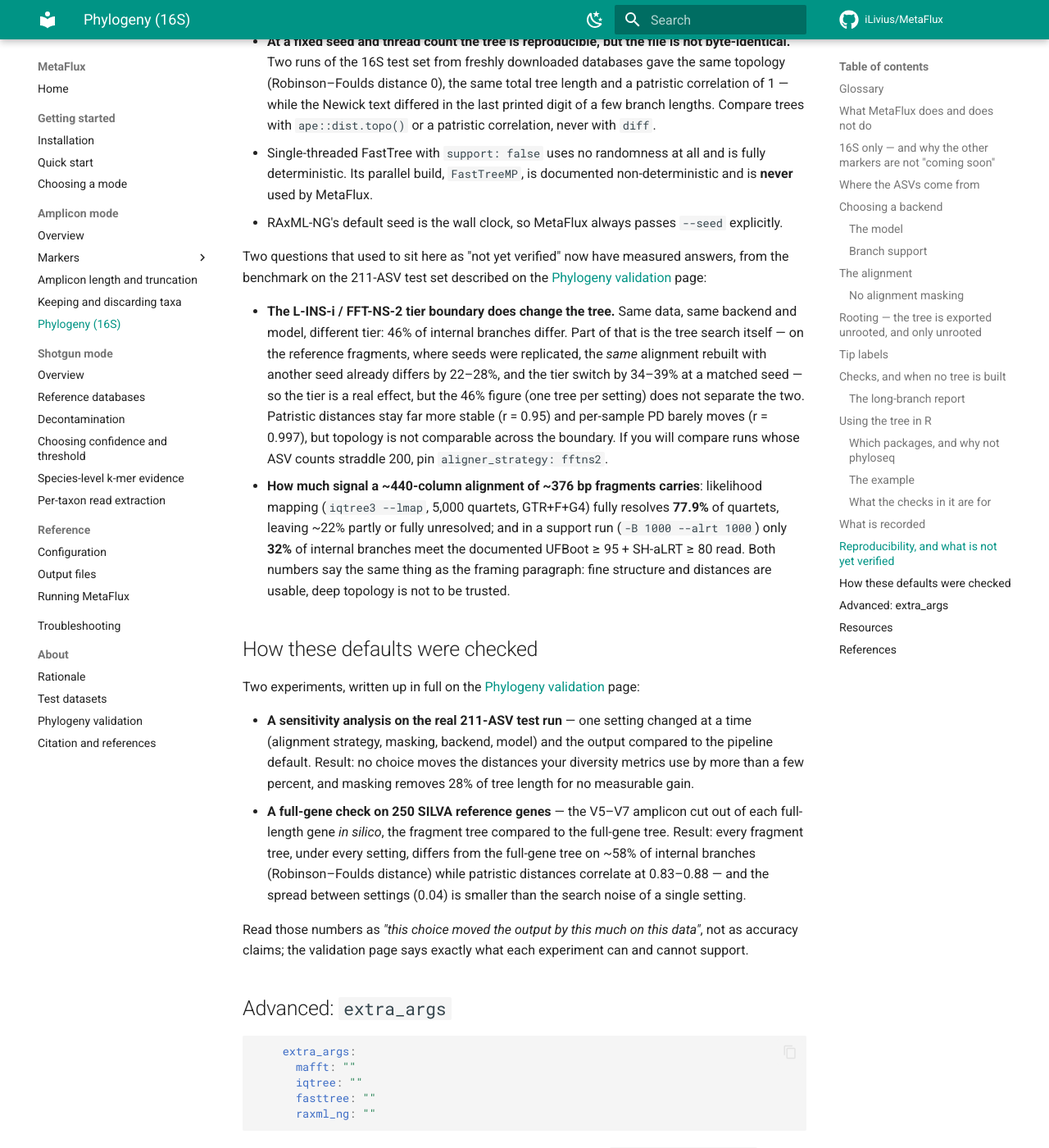
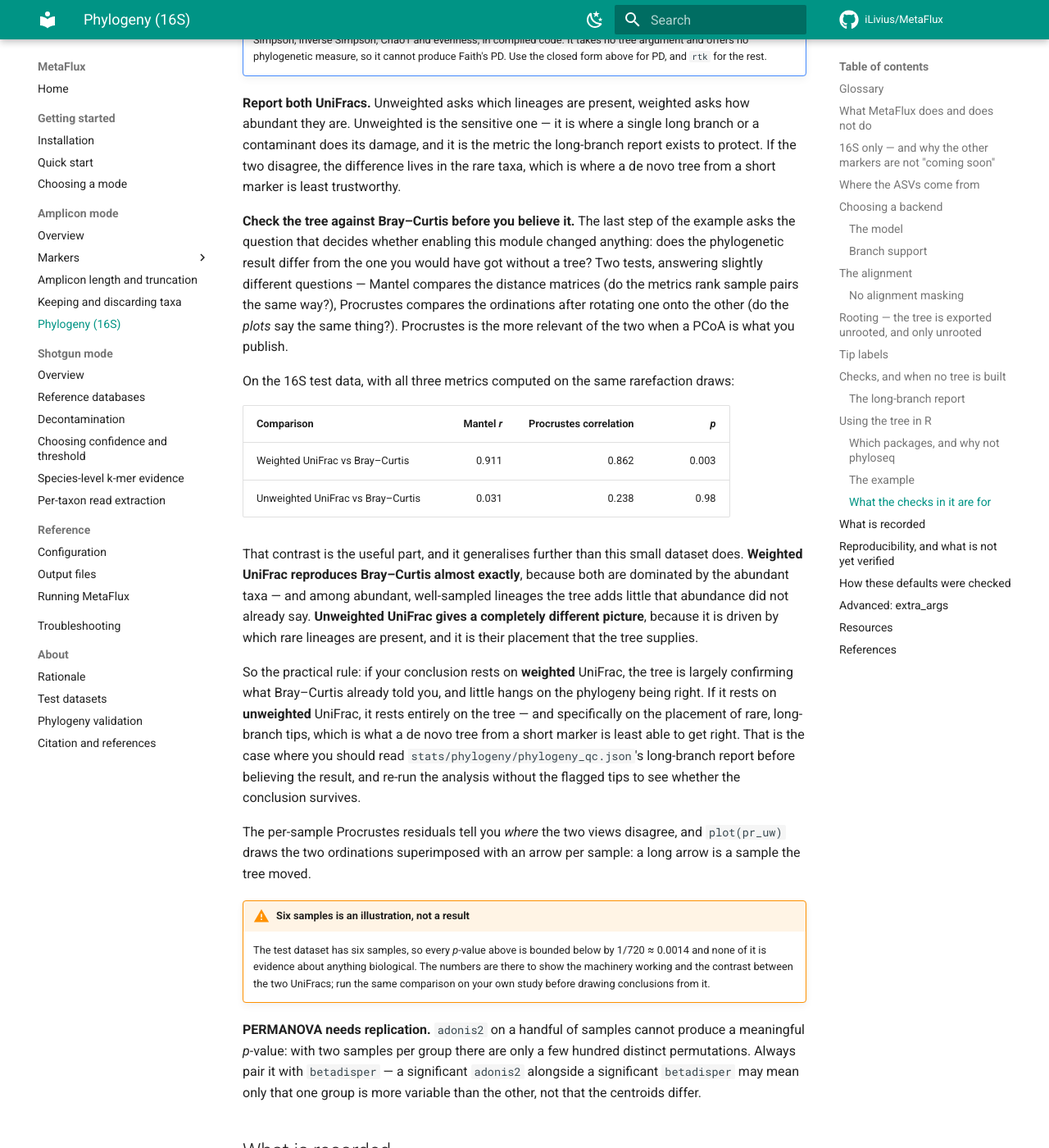
Before and after one commit to iLivius/MetaFlux, an MkDocs documentation site: the page built from docs/amplicon/phylogeny.md, in a window 1280 px wide and 1400 px high, scrolled down 18651 px. Shown: the whole window at 82% size. Built offline with MkDocs 1.6.1 and Material for MkDocs 9.7.7, drawn with Linux system fonts in a browser that asks for light colours; comment, search, counter and statistics services are not loaded; some of the changed text lies outside the part shown.

Commit message:
Docs: compare the phylogenetic ordination against Bray-Curtis
Adds the step that asks whether enabling the module changed anything: Mantel on
the distance matrices and Procrustes on the ordinations, against Bray-Curtis.
All three metrics are now computed on the same rarefaction draws inside one
loop, so a comparison between them reflects the metrics and not two different
subsamples.

On the 16S test data the two UniFracs behave completely differently:

  weighted   UniFrac vs Bray-Curtis : Mantel r 0.911, Procrustes 0.862, p 0.003
  unweighted UniFrac vs Bray-Curtis : Mantel r 0.031, Procrustes 0.238, p 0.98

Weighted UniFrac essentially reproduces Bray-Curtis, because both are dominated
by the abundant taxa, where the tree adds least. Unweighted UniFrac gives a
different picture, driven by which rare lineages are present - which is exactly
the placement a de novo tree from a short marker is least able to get right. So
a conclusion resting on weighted UniFrac is largely confirming Bray-Curtis,
while one resting on unweighted UniFrac rests on the tree, and the long-branch
report is what to check before believing it.

Six samples bounds every p-value at 1/720, so the numbers illustrate the
machinery rather than showing anything biological; the page says so. Mantel and
Procrustes references added.

````diff
--- a/docs/amplicon/phylogeny.md
+++ b/docs/amplicon/phylogeny.md
@@ -603,20 +603,30 @@
 # unweighted UniFrac distances differing by up to 0.109, while two independent
 # 100-iteration averages differed by at most 0.016. That factor of ~7 is the
 # whole argument for doing it this way.
-average_unifrac <- function(counts, tree, metric, depth, iters) {
-  total <- NULL
+#
+# All the metrics are computed on the SAME subsample within each iteration, so
+# that any later comparison between them reflects the metrics themselves and not
+# two different draws of the dice.
+average_dists <- function(counts, tree, metrics, depth, iters) {
+  totals <- setNames(vector("list", length(metrics)), metrics)
   for (i in seq_len(iters)) {
     rarefied <- rarefy_once(counts, depth)
-    d <- as.matrix(rbiom::bdiv_distmat(rbiom::as_rbiom(rarefied, tree = tree),
-                                       bdiv = metric))
-    total <- if (is.null(total)) d else total + d
+    biom_i   <- rbiom::as_rbiom(rarefied, tree = tree)
+    for (m in metrics) {
+      d <- as.matrix(rbiom::bdiv_distmat(biom_i, bdiv = m))
+      totals[[m]] <- if (is.null(totals[[m]])) d else totals[[m]] + d
+    }
   }
-  as.dist(total / iters)
+  lapply(totals, function(x) as.dist(x / iters))
 }
 
 set.seed(42)   # the subsampling is random; fix it so the run is repeatable
-uw <- average_unifrac(counts, tree, "unweighted_unifrac", depth, n_iters)
-wt <- average_unifrac(counts, tree, "weighted_unifrac",   depth, n_iters)
+dists <- average_dists(counts, tree,
+                       c("unweighted_unifrac", "weighted_unifrac", "bray"),
+                       depth, n_iters)
+uw <- dists$unweighted_unifrac
+wt <- dists$weighted_unifrac
+bc <- dists$bray          # Bray-Curtis: no tree involved, the non-phylogenetic view
 
 # ── 10. Ordination ──────────────────────────────────────────────────────────
 # PCoA (classical multidimensional scaling) is the standard partner for a
@@ -639,6 +649,38 @@
 # group <- factor(c("treated", "treated", "control", "control", "treated", "control"))
 # print(adonis2(uw ~ group, permutations = 999))
 # print(permutest(betadisper(uw, group), permutations = 999))
+
+# ── 12. Is the tree telling you anything Bray-Curtis doesn't? ───────────────
+# The question worth asking before you report a phylogenetic result: does it
+# actually differ from the answer you would have got without a tree? Two ways to
+# ask, and they answer slightly different questions.
+#
+# Mantel compares the DISTANCE MATRICES directly — do the two metrics rank the
+# sample pairs the same way? Procrustes compares the ORDINATIONS — after
+# rotating, scaling and translating one onto the other, how well do the points
+# superimpose? Procrustes is the more relevant test when what you publish is a
+# PCoA plot, because that is exactly the object it compares.
+cat("\n--- Mantel: do the distance matrices agree? ---\n")
+print(mantel(uw, bc, permutations = 999))   # unweighted UniFrac vs Bray-Curtis
+print(mantel(wt, bc, permutations = 999))   # weighted   UniFrac vs Bray-Curtis
+
+cat("\n--- Procrustes: do the ordinations agree? ---\n")
+# Rotate the Bray-Curtis ordination onto each UniFrac ordination. `protest` adds
+# a permutation test; its "Correlation in a symmetric Procrustes rotation" is the
+# number to quote (the `t0` field), and 1 means the two are the same picture.
+pr_uw <- protest(cmdscale(uw, k = 2), cmdscale(bc, k = 2), permutations = 999)
+pr_wt <- protest(cmdscale(wt, k = 2), cmdscale(bc, k = 2), permutations = 999)
+print(pr_uw)
+print(pr_wt)
+
+# Per-sample residuals show WHERE the two views disagree: a large residual means
+# that sample sits in a different place depending on whether the tree was used.
+cat("\nper-sample Procrustes residuals (unweighted UniFrac vs Bray-Curtis):\n")
+print(round(residuals(pr_uw), 3))
+
+# The two ordinations superimposed. Arrows run from the Bray-Curtis position to
+# the UniFrac one, so a long arrow is a sample the tree moved.
+plot(pr_uw, main = "Bray-Curtis -> unweighted UniFrac")
 ```
 
 ### What the checks in it are for
@@ -723,6 +765,47 @@
 a contaminant does its damage, and it is the metric the long-branch report exists to
 protect. If the two disagree, the difference lives in the rare taxa, which is where a de
 novo tree from a short marker is least trustworthy.
+
+**Check the tree against Bray–Curtis before you believe it.** The last step of the
+example asks the question that decides whether enabling this module changed anything:
+does the phylogenetic result differ from the one you would have got without a tree?
+Two tests, answering slightly different questions — Mantel compares the distance
+matrices (do the metrics rank sample pairs the same way?), Procrustes compares the
+ordinations after rotating one onto the other (do the *plots* say the same thing?).
+Procrustes is the more relevant of the two when a PCoA is what you publish.
+
+On the 16S test data, with all three metrics computed on the same rarefaction draws:
+
+| Comparison | Mantel *r* | Procrustes correlation | *p* |
+|---|--:|--:|--:|
+| Weighted UniFrac vs Bray–Curtis | 0.911 | 0.862 | 0.003 |
+| Unweighted UniFrac vs Bray–Curtis | 0.031 | 0.238 | 0.98 |
+
+That contrast is the useful part, and it generalises further than this small dataset
+does. **Weighted UniFrac reproduces Bray–Curtis almost exactly**, because both are
+dominated by the abundant taxa — and among abundant, well-sampled lineages the tree
+adds little that abundance did not already say. **Unweighted UniFrac gives a completely
+different picture**, because it is driven by which rare lineages are present, and it is
+their placement that the tree supplies.
+
+So the practical rule: if your conclusion rests on **weighted** UniFrac, the tree is
+largely confirming what Bray–Curtis already told you, and little hangs on the
+phylogeny being right. If it rests on **unweighted** UniFrac, it rests entirely on the
+tree — and specifically on the placement of rare, long-branch tips, which is what a de
+novo tree from a short marker is least able to get right. That is the case where you
+should read `stats/phylogeny/phylogeny_qc.json`'s long-branch report before believing
+the result, and re-run the analysis without the flagged tips to see whether the
+conclusion survives.
+
+The per-sample Procrustes residuals tell you *where* the two views disagree, and
+`plot(pr_uw)` draws the two ordinations superimposed with an arrow per sample: a long
+arrow is a sample the tree moved.
+
+!!! warning "Six samples is an illustration, not a result"
+    The test dataset has six samples, so every *p*-value above is bounded below by
+    1/720 ≈ 0.0014 and none of it is evidence about anything biological. The numbers
+    are there to show the machinery working and the contrast between the two UniFracs;
+    run the same comparison on your own study before drawing conclusions from it.
 
 **PERMANOVA needs replication.** `adonis2` on a handful of samples cannot produce a
 meaningful *p*-value: with two samples per group there are only a few hundred distinct
````
Also changed, not shown: other parts of docs/amplicon/phylogeny.md (+1 -1 lines), docs/about/citation.md (+3 -0 lines).
